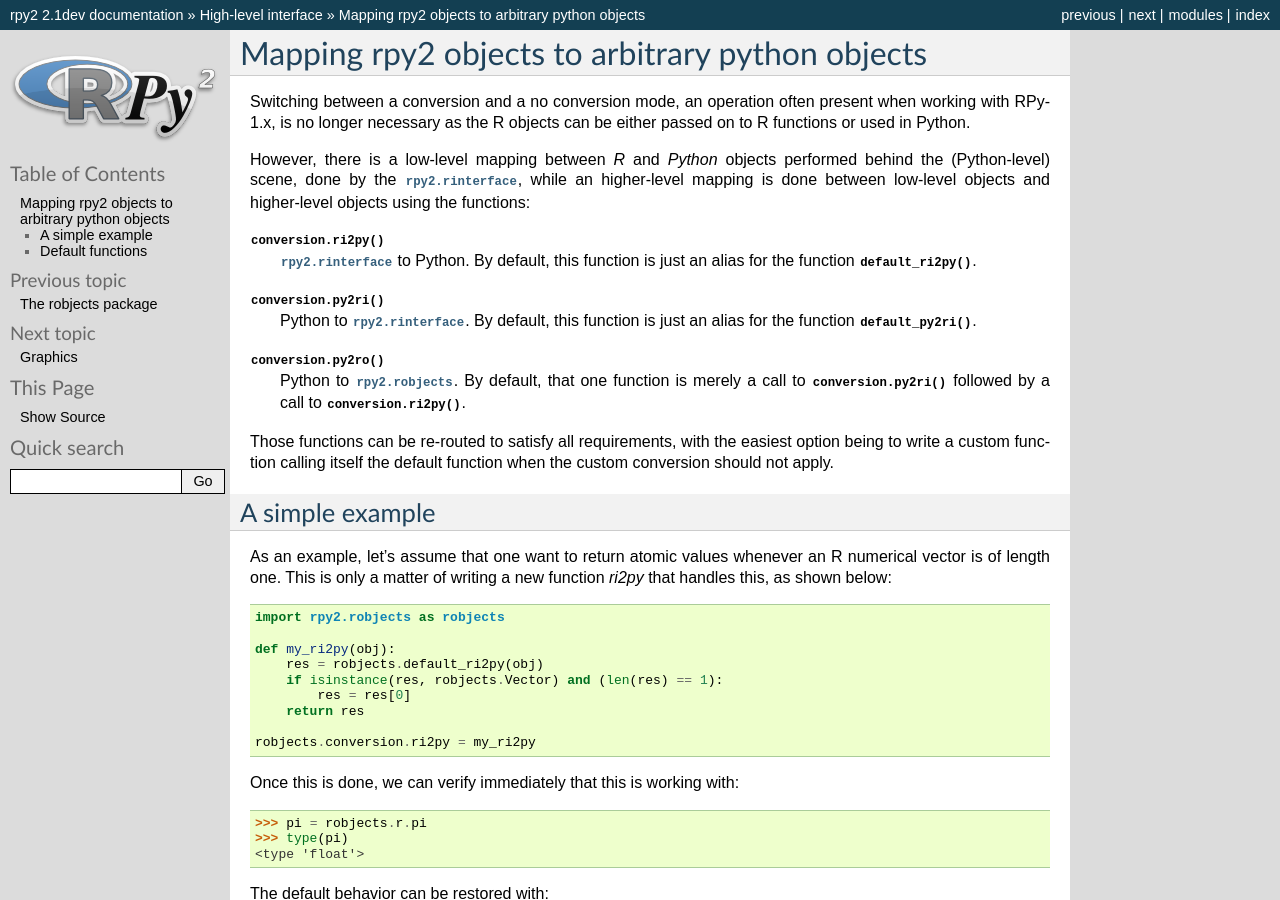
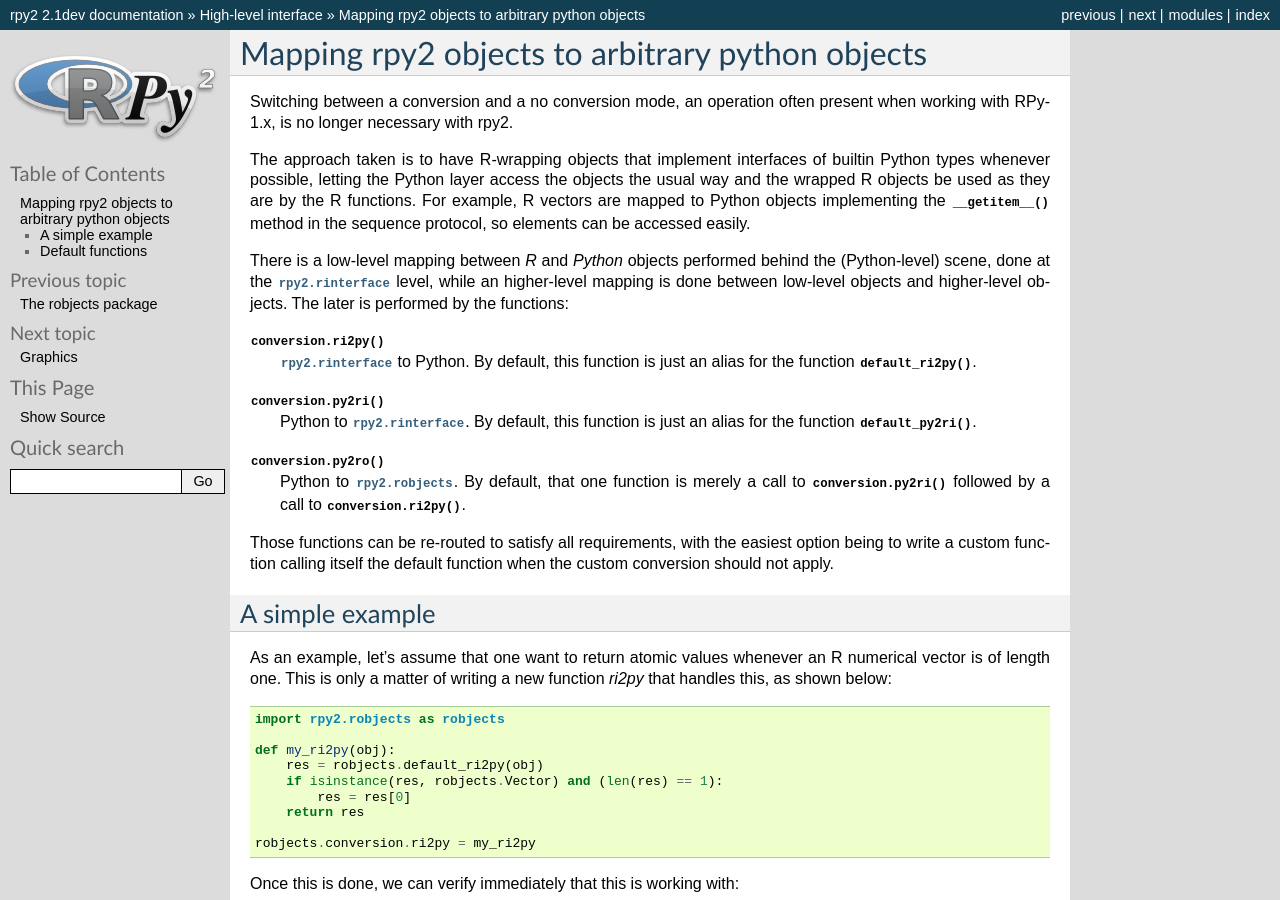
Before and after one commit to rpy2/rpy2, a Sphinx documentation site: the page built from doc/source/robjects_convert.rst, in a window 1280 px wide and 900 px high. Built offline with Sphinx 7.4.7, drawn with Linux system fonts in a browser that asks for light colours; formulas are drawn with MathJax 3.

Commit message:
editing in the section about higher-level conversion
--HG--
branch : version_2.1.x

```diff
--- a/doc/source/robjects_convert.rst
+++ b/doc/source/robjects_convert.rst
@@ -8,13 +8,19 @@ Mapping rpy2 objects to arbitrary python objects
 
 Switching between a conversion and a no conversion mode,
 an operation often present when working with RPy-1.x, is no longer
-necessary as the R objects can be either passed on to R functions
-or used in Python.
+necessary with rpy2.
 
-However, there is a low-level mapping between `R` and `Python` objects
-performed behind the (Python-level) scene, done by the :mod:`rpy2.rinterface`,
+The approach taken is to have R-wrapping objects that implement
+interfaces of builtin Python types whenever possible, letting the
+Python layer access the objects the usual way and the wrapped R objects be
+used as they are by the R functions. For example, R vectors are mapped
+to Python objects implementing the :meth:`__getitem__` method in the sequence
+protocol, so elements can be accessed easily.
+
+There is a low-level mapping between `R` and `Python` objects
+performed behind the (Python-level) scene, done at the :mod:`rpy2.rinterface` level,
 while an higher-level mapping is done between low-level objects and
-higher-level objects using the functions:
+higher-level objects. The later is performed by the functions:
 
 :meth:`conversion.ri2py`
    :mod:`rpy2.rinterface` to Python. By default, this function
```
